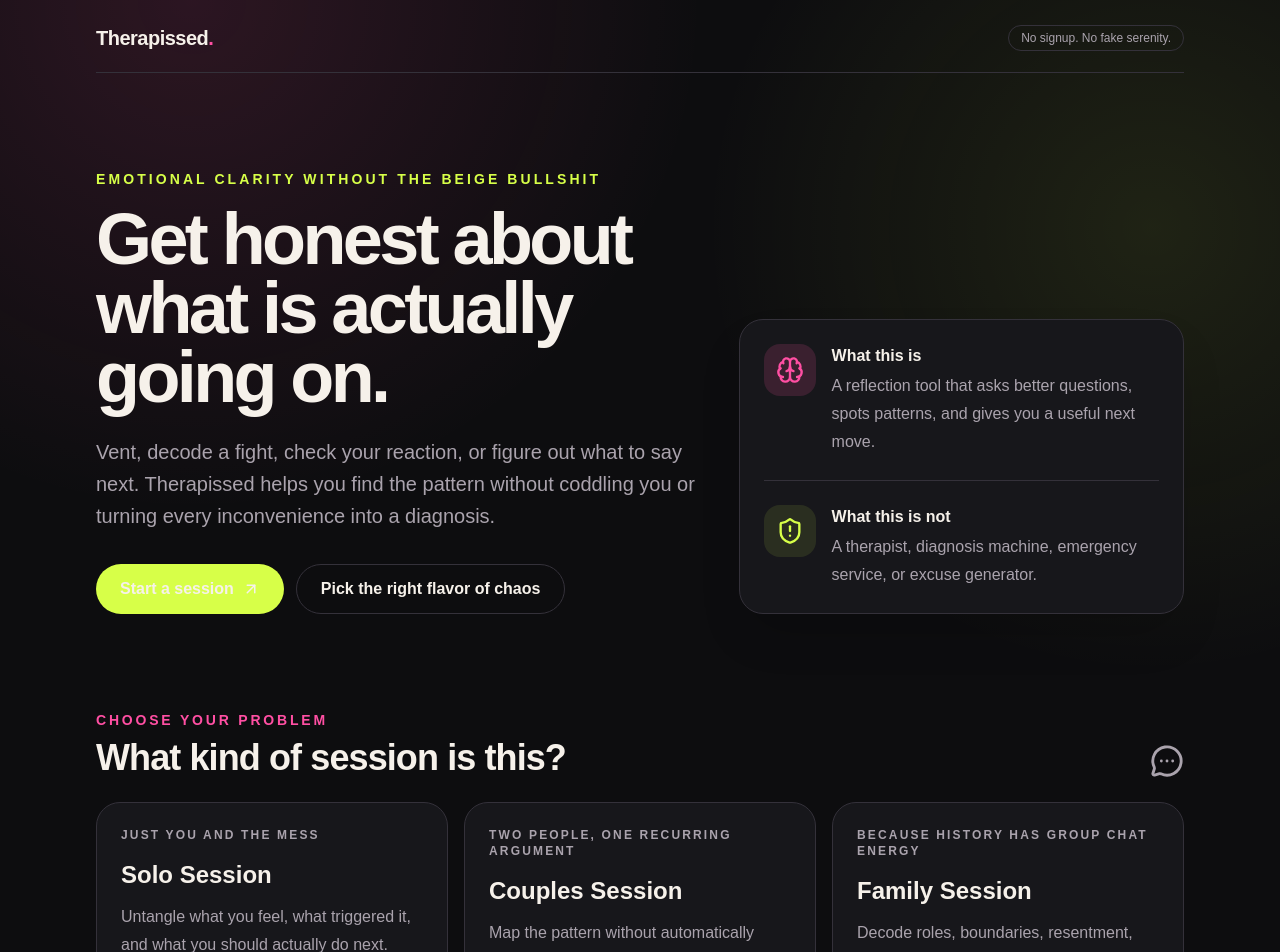
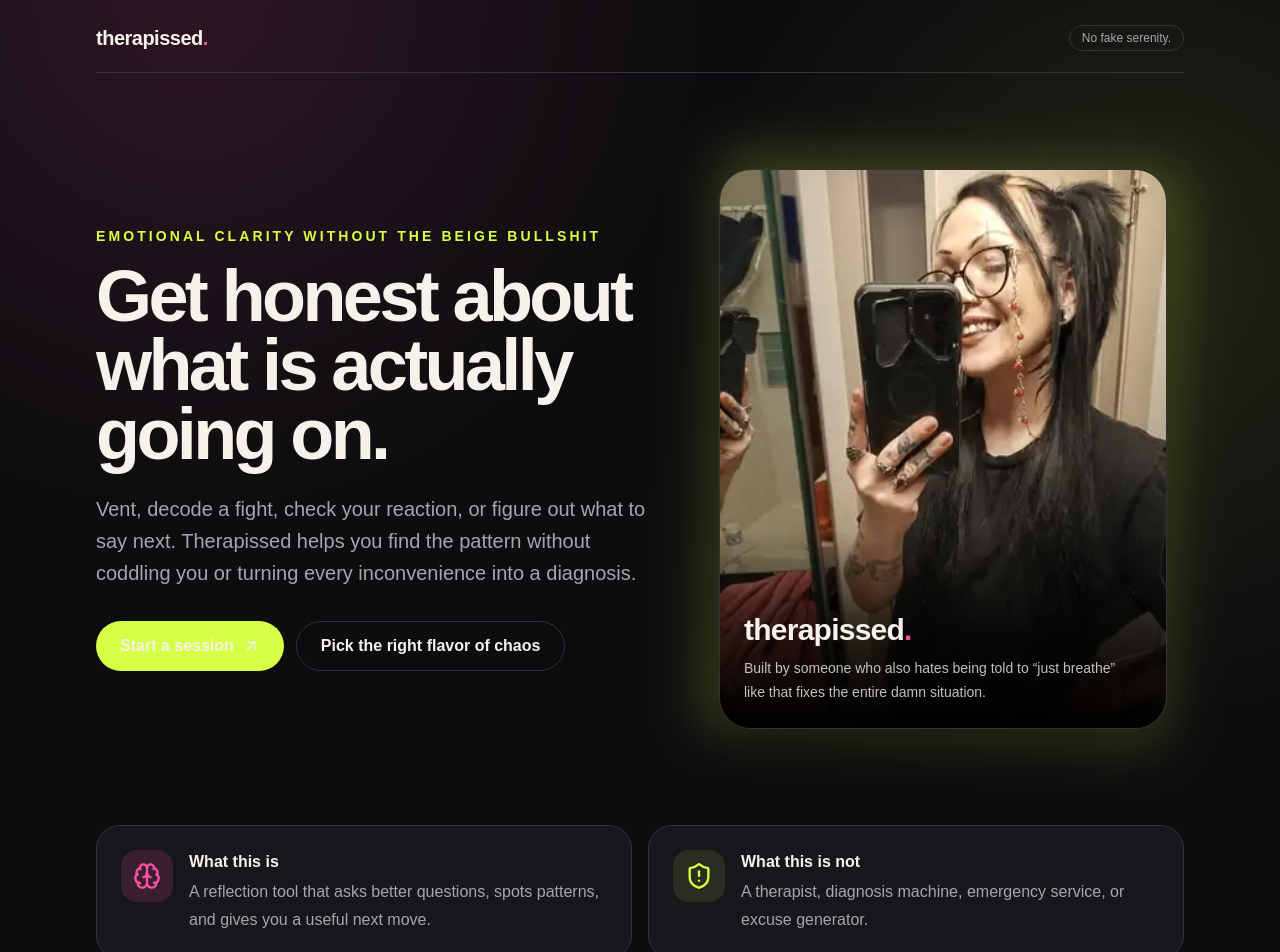
Before and after one commit to tvsketch/Therapissed, a Next.js app: page / in a window 1280 px wide. Shown: the top 952 px of the page. Built offline with nearby package versions, Linux system fonts and the light colour scheme.

Commit message:
Add founder hero and lowercase Therapissed branding

```diff
--- a/app/page.tsx
+++ b/app/page.tsx
@@ -1,3 +1,4 @@
+import Image from "next/image";
 import Link from "next/link";
 import { ArrowUpRight, Brain, MessageCircleMore, ShieldAlert } from "lucide-react";
 import { sessionModes } from "@/lib/modes";
@@ -6,15 +7,15 @@ export default function HomePage() {
   return (
     <main className="mx-auto flex min-h-screen w-full max-w-6xl flex-col px-5 pb-16 pt-6 sm:px-8">
       <header className="flex items-center justify-between border-b border-[var(--line)] pb-5">
-        <Link href="/" className="text-xl font-black tracking-tight">
-          Therapissed<span className="text-[var(--pink)]">.</span>
+        <Link href="/" className="text-xl font-black tracking-tight lowercase">
+          therapissed<span className="text-[var(--pink)]">.</span>
         </Link>
         <span className="rounded-full border border-[var(--line)] px-3 py-1 text-xs text-[var(--muted)]">
-          No signup. No fake serenity.
+          No fake serenity.
         </span>
       </header>
 
-      <section className="grid gap-10 py-14 lg:grid-cols-[1.15fr_.85fr] lg:items-end lg:py-24">
+      <section className="grid gap-10 py-14 lg:grid-cols-[1.08fr_.92fr] lg:items-center lg:py-24">
         <div>
           <p className="mb-4 text-sm font-bold uppercase tracking-[0.22em] text-[var(--acid)]">
             Emotional clarity without the beige bullshit
@@ -26,76 +27,62 @@ export default function HomePage() {
             Vent, decode a fight, check your reaction, or figure out what to say next. Therapissed helps you find the pattern without coddling you or turning every inconvenience into a diagnosis.
           </p>
           <div className="mt-8 flex flex-wrap gap-3">
-            <Link
-              href="/session/solo"
-              className="inline-flex items-center gap-2 rounded-full bg-[var(--acid)] px-6 py-3 font-black text-black transition hover:translate-y-[-2px]"
-            >
+            <Link href="/session/solo" className="inline-flex items-center gap-2 rounded-full bg-[var(--acid)] px-6 py-3 font-black text-black transition hover:-translate-y-0.5">
               Start a session <ArrowUpRight size={18} />
             </Link>
-            <a
-              href="#modes"
-              className="inline-flex items-center rounded-full border border-[var(--line)] px-6 py-3 font-bold text-[var(--foreground)] transition hover:bg-[var(--surface)]"
-            >
+            <a href="#modes" className="inline-flex items-center rounded-full border border-[var(--line)] px-6 py-3 font-bold text-[var(--foreground)] transition hover:bg-[var(--surface)]">
               Pick the right flavor of chaos
             </a>
           </div>
         </div>
 
-        <aside className="rounded-3xl border border-[var(--line)] bg-[var(--surface)] p-6 shadow-2xl shadow-black/20">
-          <div className="flex items-start gap-4">
-            <div className="rounded-2xl bg-[var(--pink)]/15 p-3 text-[var(--pink)]">
-              <Brain size={28} />
-            </div>
-            <div>
-              <p className="font-black">What this is</p>
-              <p className="mt-1 leading-7 text-[var(--muted)]">
-                A reflection tool that asks better questions, spots patterns, and gives you a useful next move.
-              </p>
+        <div className="relative mx-auto w-full max-w-md">
+          <div className="absolute -inset-3 rotate-2 rounded-[2rem] bg-[var(--acid)]/20 blur-xl" />
+          <div className="relative overflow-hidden rounded-[2rem] border border-[var(--line)] bg-[var(--surface)] shadow-2xl shadow-black/40">
+            <Image src="/tori-hero.webp" alt="Therapissed founder smiling in a mirror selfie" width={360} height={450} priority className="h-auto w-full object-cover" />
+            <div className="absolute inset-x-0 bottom-0 bg-gradient-to-t from-black via-black/70 to-transparent p-6 pt-20">
+              <p className="text-3xl font-black lowercase tracking-tight">therapissed<span className="text-[var(--pink)]">.</span></p>
+              <p className="mt-2 max-w-sm text-sm leading-6 text-white/75">Built by someone who also hates being told to “just breathe” like that fixes the entire damn situation.</p>
             </div>
           </div>
-          <div className="mt-6 flex items-start gap-4 border-t border-[var(--line)] pt-6">
-            <div className="rounded-2xl bg-[var(--acid)]/10 p-3 text-[var(--acid)]">
-              <ShieldAlert size={28} />
-            </div>
-            <div>
-              <p className="font-black">What this is not</p>
-              <p className="mt-1 leading-7 text-[var(--muted)]">
-                A therapist, diagnosis machine, emergency service, or excuse generator.
-              </p>
-            </div>
+        </div>
+      </section>
+
+      <section className="grid gap-4 pb-14 md:grid-cols-2">
+        <div className="rounded-3xl border border-[var(--line)] bg-[var(--surface)] p-6">
+          <div className="flex items-start gap-4">
+            <div className="rounded-2xl bg-[var(--pink)]/15 p-3 text-[var(--pink)]"><Brain size={28} /></div>
+            <div><p className="font-black">What this is</p><p className="mt-1 leading-7 text-[var(--muted)]">A reflection tool that asks better questions, spots patterns, and gives you a useful next move.</p></div>
           </div>
-        </aside>
+        </div>
+        <div className="rounded-3xl border border-[var(--line)] bg-[var(--surface)] p-6">
+          <div className="flex items-start gap-4">
+            <div className="rounded-2xl bg-[var(--acid)]/10 p-3 text-[var(--acid)]"><ShieldAlert size={28} /></div>
+            <div><p className="font-black">What this is not</p><p className="mt-1 leading-7 text-[var(--muted)]">A therapist, diagnosis machine, emergency service, or excuse generator.</p></div>
+          </div>
+        </div>
       </section>
 
       <section id="modes" className="scroll-mt-8">
         <div className="mb-6 flex items-end justify-between gap-4">
-          <div>
-            <p className="text-sm font-bold uppercase tracking-[0.2em] text-[var(--pink)]">Choose your problem</p>
-            <h2 className="mt-2 text-3xl font-black tracking-tight sm:text-4xl">What kind of session is this?</h2>
-          </div>
+          <div><p className="text-sm font-bold uppercase tracking-[0.2em] text-[var(--pink)]">Choose your problem</p><h2 className="mt-2 text-3xl font-black tracking-tight sm:text-4xl">What kind of session is this?</h2></div>
           <MessageCircleMore className="hidden text-[var(--muted)] sm:block" size={34} />
         </div>
 
         <div className="grid gap-4 md:grid-cols-2 lg:grid-cols-3">
           {sessionModes.map((mode) => (
-            <Link
-              key={mode.slug}
-              href={`/session/${mode.slug}`}
-              className="group flex min-h-56 flex-col rounded-3xl border border-[var(--line)] bg-[var(--surface)] p-6 transition hover:-translate-y-1 hover:border-[var(--acid)]"
-            >
+            <Link key={mode.slug} href={`/session/${mode.slug}`} className="group flex min-h-56 flex-col rounded-3xl border border-[var(--line)] bg-[var(--surface)] p-6 transition hover:-translate-y-1 hover:border-[var(--acid)]">
               <p className="text-xs font-bold uppercase tracking-[0.18em] text-[var(--muted)]">{mode.eyebrow}</p>
               <h3 className="mt-4 text-2xl font-black">{mode.title}</h3>
               <p className="mt-3 leading-7 text-[var(--muted)]">{mode.description}</p>
-              <span className="mt-auto inline-flex items-center gap-2 pt-6 font-black text-[var(--acid)]">
-                Open session <ArrowUpRight className="transition group-hover:translate-x-1" size={17} />
-              </span>
+              <span className="mt-auto inline-flex items-center gap-2 pt-6 font-black text-[var(--acid)]">Open session <ArrowUpRight className="transition group-hover:translate-x-1" size={17} /></span>
             </Link>
           ))}
         </div>
       </section>
 
       <footer className="mt-16 border-t border-[var(--line)] pt-6 text-sm leading-6 text-[var(--muted)]">
-        Therapissed is for reflection and emotional support, not professional medical care or crisis intervention. In an immediate emergency, contact local emergency services.
+        therapissed. is for reflection and emotional support, not professional medical care or crisis intervention. In an immediate emergency, contact local emergency services.
       </footer>
     </main>
   );
```
